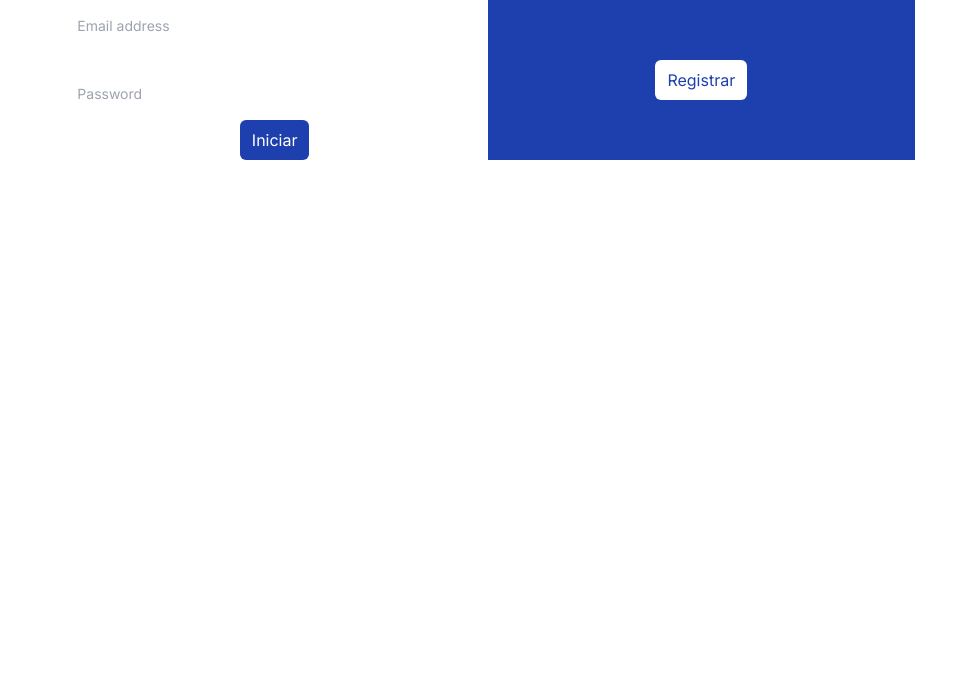
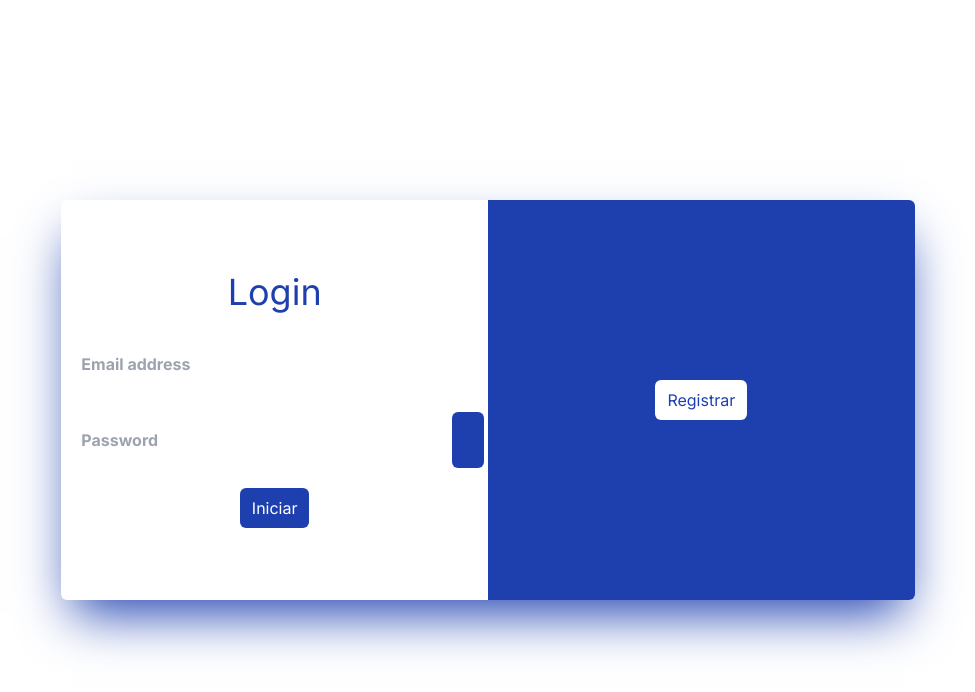
Before and after one commit to LuisArielRetanaHernadez/restaurant_mabi, a Next.js app: page /login in a window 1280 px wide. Shown: the top 692 px of the page, without its empty margins (152-1127 px from the left). Built offline with nearby package versions, Linux system fonts and the light colour scheme.

Commit message:
bien le agregamso diferentes dimensiones y le damos forma al login

```diff
--- a/app/login/page.tsx
+++ b/app/login/page.tsx
@@ -2,40 +2,37 @@ import Link from "next/link";
 
 export default function PageLogin() {
   return (
-    <section className="bg-white flex">
-      <div className="w-2/3 m-auto flex">
-        <form className="w-1/2 text-center">
-          <div>
-            <label htmlFor="email" className="sr-only">
-              Email
-            </label>
+    <section className="w-full h-screen bg-white flex">
+      <div className="w-2/3 h-[400px] m-auto rounded-md shadow-2xl shadow-blue-800 overflow-hidden flex">
+        <form className="w-1/2 text-center p-1 m-auto">
+          <h2 className="text-blue-800 text-4xl mb-6">Login</h2>
+          <div className="mb-5">
             <input
               type="email"
               name="email"
               id="email"
-              className="w-full p-4 text-sm border-gray-200 rounded-lg"
+              className="w-full p-4 font-bold text-black text-md border-gray-200 rounded-lg outline-none"
               placeholder="Email address"
             />
           </div>
-          <div className="mt-4">
-            <label htmlFor="password" className="sr-only">
-              Password
-            </label>
+          <div className="mb-5 flex">
             <input
               type="password"
               name="password"
               id="password"
-              className="w-full p-4 text-sm border-gray-200 rounded-lg"
+              className="w-full p-4 font-bold text-md text-black text-md rounded-lg outline-none"
               placeholder="Password"
             />
+            <button className="text-white py-2 px-4 rounded-md bg-blue-800"></button>
           </div>
+
           <div>
             <button className="text-white py-2 px-3 rounded-md bg-blue-800">
               Iniciar
             </button>
           </div>
         </form>
-        <div className="w-1/2 bg-blue-800 flex">
+        <div className="w-1/2 p-1 bg-blue-800 flex">
           <Link
             className="m-auto text-blue-800 py-2 px-3 rounded-md bg-white"
             href="register"
```
